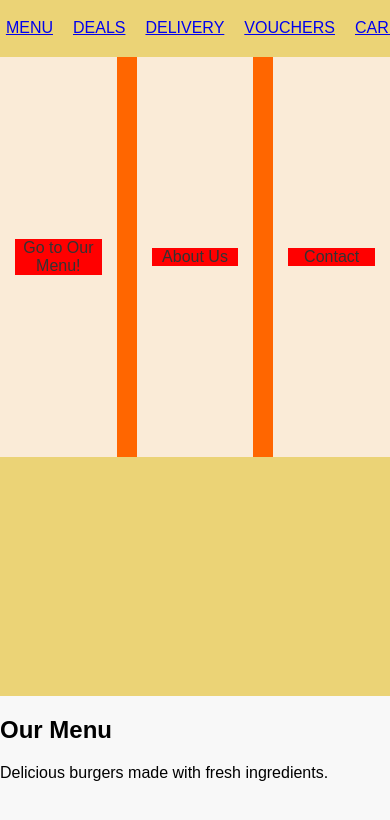
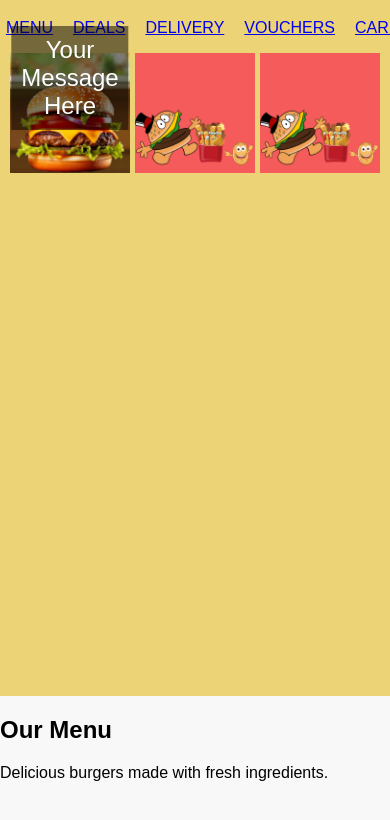
Before and after one commit to fukugit/burger-website-vanilla-css, a plain HTML site: page index.html in a window 390 px wide. Shown: the part 148-968 px from the top of the page. Drawn offline with Linux system fonts and the light colour scheme.

Commit message:
Refactor header layout and styles for improved structure and responsiveness

```diff
--- a/css/styles.css
+++ b/css/styles.css
@@ -5,6 +5,10 @@ body {
     background-color: #f8f8f8;
 }
 
+.wrapper {
+    padding-left: 10px;
+    padding-right: 10px;
+}
 header {
     background-color: #ebd376;
     text-align: center;
@@ -16,19 +20,7 @@ h1 {
     color: #333;
 }
 
-nav {
-    margin: 20px 0;
-}
 
-nav a {
-    margin: 0 15px;
-    text-decoration: none;
-    color: #333;
-}
-
-nav a:hover {
-    text-decoration: underline;
-}
 
 .main-content {
     padding: 20px;
@@ -103,6 +95,11 @@ footer {
     justify-content: center;
     align-items: center;
 }
+.header-container-title {
+    display: flex;
+    justify-content: center;
+    align-items: center;
+}
 .header-container-sub-menu {
     display: flex;
     justify-content: center;
@@ -112,32 +109,39 @@ footer {
 
 
 
-.no-dots {
-    list-style: none;
-    padding-left: 0;
-    background-color: #ff6600;
-}
-
-.flex-nav {
+.header-flex-nav {
     display: flex;
     justify-content: center;
     align-items: center;
-    gap: 20px;
+    gap: 5px;
+    list-style: none;
+    padding-left: 0;
 }
 
 .box-layout {
-    width: 400px;
-    height: 400px;
-    background-color: antiquewhite;
+    width: calc(100% / 3);   /* 画面幅を3分割 */
+    height: auto;           /* 縦横比を維持 */
     display: flex;
     flex-direction: column;
     justify-content: center;
+    position: relative;
 }
-
-.box-explain {
-    background-color: red;
+.box-layout img {
+    width: 100%;
+    height: 100%;
+    object-fit: cover; /* This ensures the image covers the entire area without distortion */
 }
-
+.box-layout-overlay-text {
+    position: absolute;
+    top: 20%;
+    left: 50%;
+    transform: translate(-50%, -50%);
+    color: white; /* Adjust text color as needed */
+    font-size: 24px; /* Adjust font size as needed */
+    background-color: rgba(0, 0, 0, 0.5); /* Optional: Add background color with transparency */
+    padding: 10px; /* Optional: Add padding */
+    text-align: center;
+}
 
 section {
     height: 100vh;
--- a/index.html
+++ b/index.html
@@ -29,7 +29,8 @@
         <div class="header-logo-container">
             <img src="img/logo.png" alt="Burger Delight logo" class="header-logo">
         </div>
-        <div class="header-container">
+        <div class="header-content wrapper">
+            <div class="header-container-title">
                 <h1>Yummy Yum Burgers</h1>
             </div>
             <div class="header-container-sub-menu">
@@ -70,24 +71,26 @@
                 </div>
             </div>
             <nav>
-            <ul class="no-dots flex-nav">
+                <ul class="header-flex-nav">
                     <li class="box-layout">
-                    <a href="#menu" class="box-explain" id="menu-link">
-                        Go to Our Menu!
+                        <a href="#menu" id="menu-link">
+                            <img src="img/title1.png">
+                            <div class="box-layout-overlay-text">Your Message Here</div>
                         </a>
                     </li>
                     <li class="box-layout">
-                    <a href="#about" class="box-explain" id="about-link">
-                        About Us
+                        <a href="#about" id="about-link">
+                            <img src="img/title2.png">
                         </a>
                     </li>
                     <li class="box-layout">
-                    <a href="#contact" class="box-explain">
-                        Contact
+                        <a href="#contact" id="contact-link">
+                            <img src="img/title2.png">
                         </a>
                     </li>
                 </ul>
             </nav>
+        </div>
     </header>
     <main>
         <section id="menu">
```
Also changed, not shown: img/title1.png (added), img/title2.png (added). Lines whose indentation alone changed are shown as unchanged.
